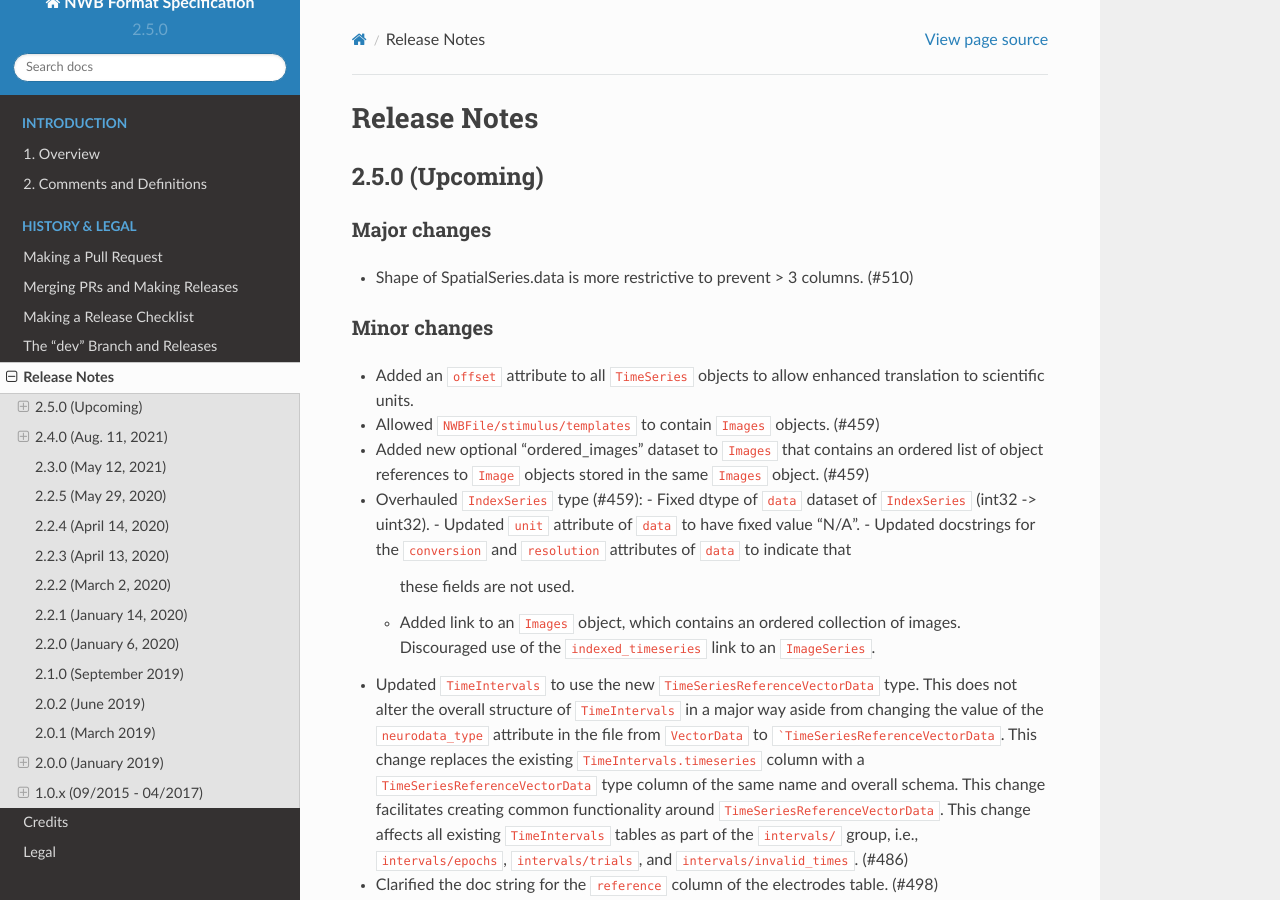
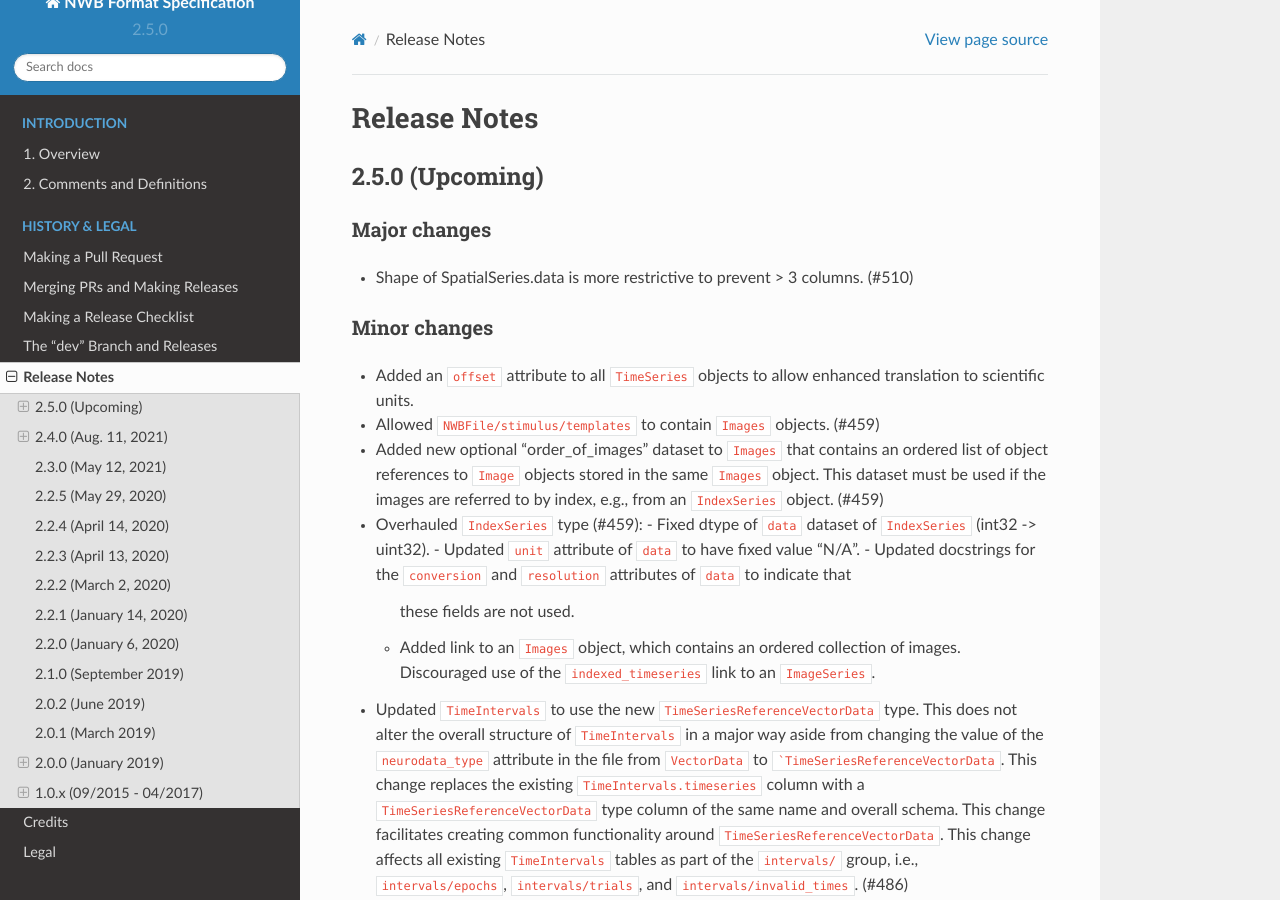
Before and after one commit to NeurodataWithoutBorders/nwb-schema, a Sphinx documentation site: the page built from docs/format/source/format_release_notes.rst, in a window 1280 px wide and 900 px high. Built offline with Sphinx 7.4.7 and the Read the Docs theme 2.0.0, drawn with Linux system fonts in a browser that asks for light colours.

Commit message:
Rename "ordered_images" to "order_of_images"

```diff
--- a/docs/format/source/format_release_notes.rst
+++ b/docs/format/source/format_release_notes.rst
@@ -14,8 +14,9 @@ Minor changes
 ^^^^^^^^^^^^^
 - Added an ``offset`` attribute to all ``TimeSeries`` objects to allow enhanced translation to scientific units.
 - Allowed ``NWBFile/stimulus/templates`` to contain ``Images`` objects. (#459)
-- Added new optional "ordered_images" dataset to ``Images`` that contains an ordered list of object references to
-  ``Image`` objects stored in the same ``Images`` object. (#459)
+- Added new optional "order_of_images" dataset to ``Images`` that contains an ordered list of object references to
+  ``Image`` objects stored in the same ``Images`` object. This dataset must be used if the images are referred to
+  by index, e.g., from an ``IndexSeries`` object. (#459)
 - Overhauled ``IndexSeries`` type (#459):
   - Fixed dtype of ``data`` dataset of ``IndexSeries`` (int32 -> uint32).
   - Updated ``unit`` attribute of ``data`` to have fixed value "N/A".
```
Also changed, not shown: 1 other file.
